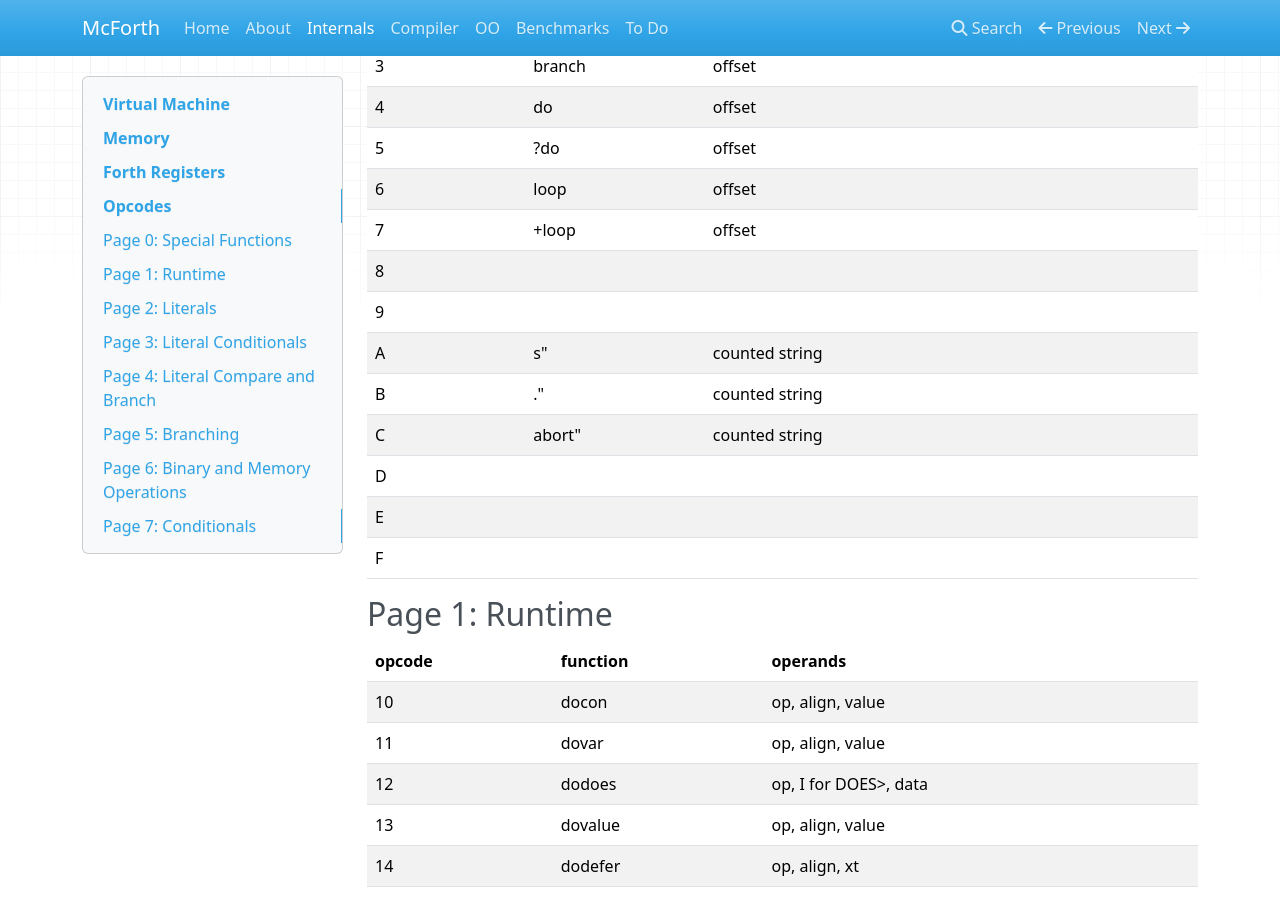
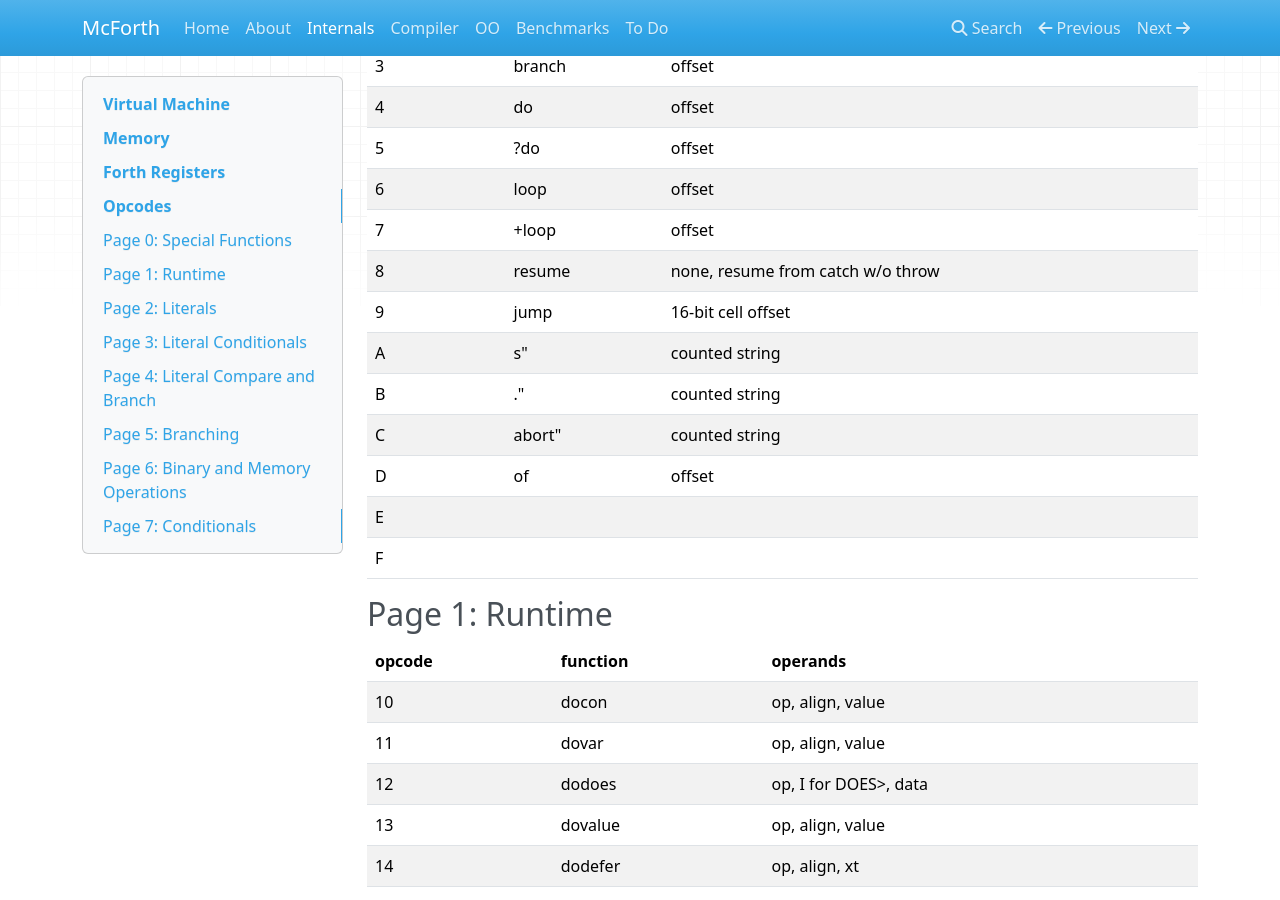
Before and after one commit to amckewan/mcforth, an MkDocs documentation site: the page built from docs/internals.md, in a window 1280 px wide and 900 px high, scrolled down 2517 px. Built offline with MkDocs 1.6.1, drawn with Linux system fonts in a browser that asks for light colours; nearby versions of some CDN libraries.

```diff
--- a/docs/internals.md
+++ b/docs/internals.md
@@ -103,12 +103,12 @@ opcode | function | operands
 5 | ?do | offset
 6 | loop | offset
 7 | +loop | offset
-8 |
-9 |
+8 | resume | none, resume from catch w/o throw
+9 | jump | 16-bit cell offset
 A | s" | counted string
 B | ." | counted string
 C | abort" | counted string
-D |
+D | of | offset
 E |
 F |
 
```
Also changed, not shown: docs/todo.md (+0 -1 lines), 2 other files.
